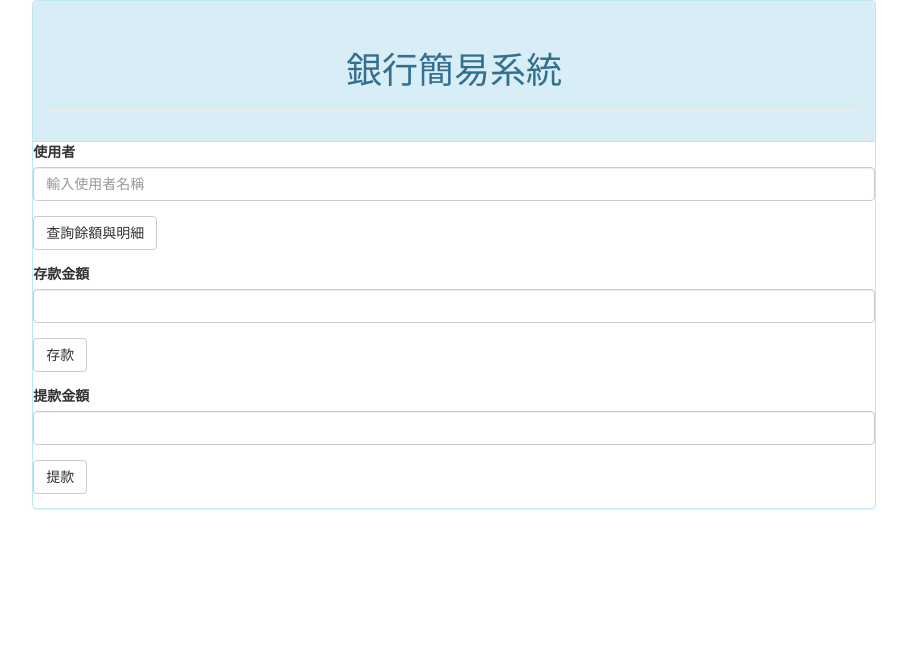
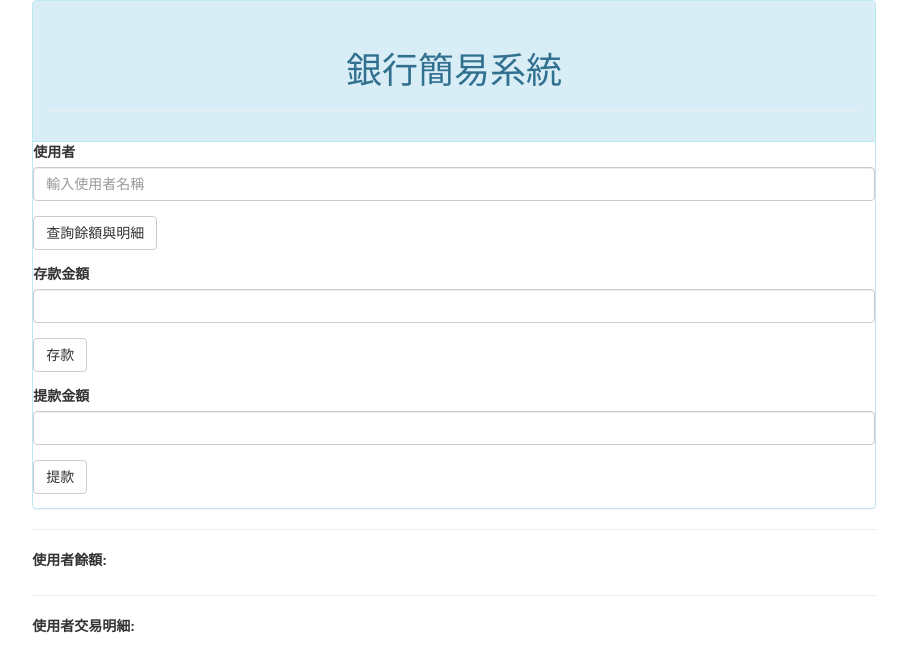
Before and after one commit to family2099/payment, a PHP site: page / in a window 1280 px wide. Shown: the top 672 px of the page, without its empty margins (186-1093 px from the left). Run offline with PHP 8.4, Linux system fonts and the light colour scheme.

Commit message:
加入顯示餘額和明細位置

```diff
--- a/index.php
+++ b/index.php
@@ -4,6 +4,7 @@
 
 
 ?>
+
 
 <!DOCTYPE>
 <html>
@@ -87,6 +88,22 @@
                         </div>
 
                 </div>
+
+                <hr>
+
+                <label>使用者餘額:</label>
+
+
+                <hr>
+                <label>使用者交易明細:</label>
+
+                <br>
+                <br>
+
+
+
+
+
         </div>
     </div>
 
```
